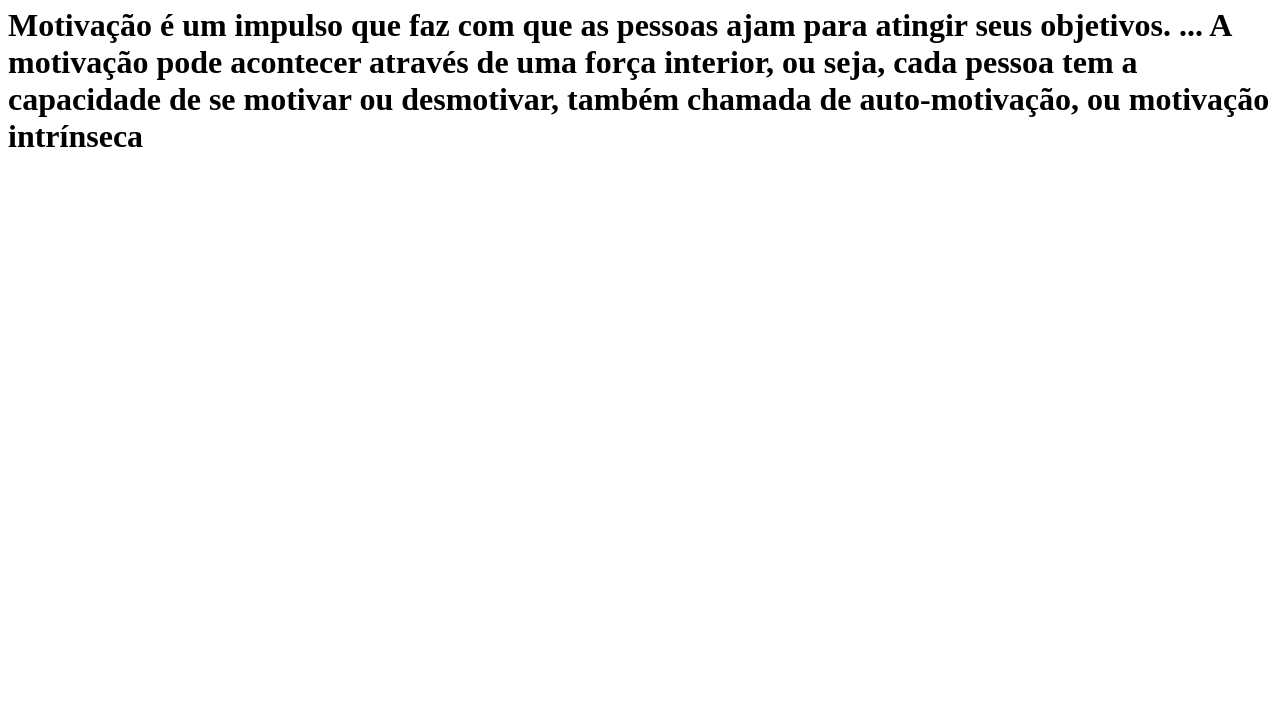
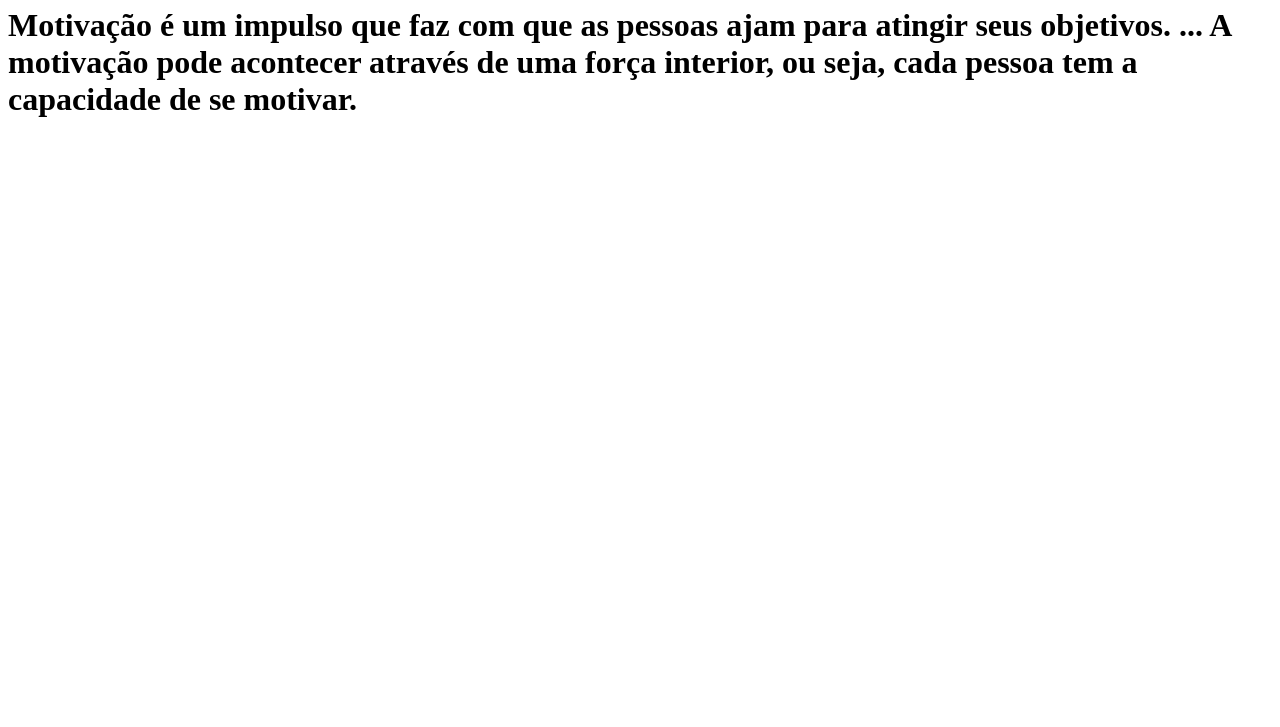
Before and after one commit to Jeferson2205/Aula_bootstrap, a plain HTML site: page index.html in a window 1280 px wide. Shown: the part 73-800 px from the top of the page. Drawn offline with Linux system fonts and the light colour scheme.

Commit message:
Update index.html

```diff
--- a/index.html
+++ b/index.html
@@ -10,6 +10,6 @@
     <h1>Olá mundo ojl</h1>
     <h1>Motivação é um impulso que faz com que as pessoas ajam para atingir seus objetivos. ...
          A motivação pode acontecer através de uma força interior, ou seja, cada pessoa tem a capacidade de se
-          motivar ou desmotivar, também chamada de auto-motivação, ou motivação intrínseca</h1>
+          motivar.</h1>
 </body>
 </html>
```
